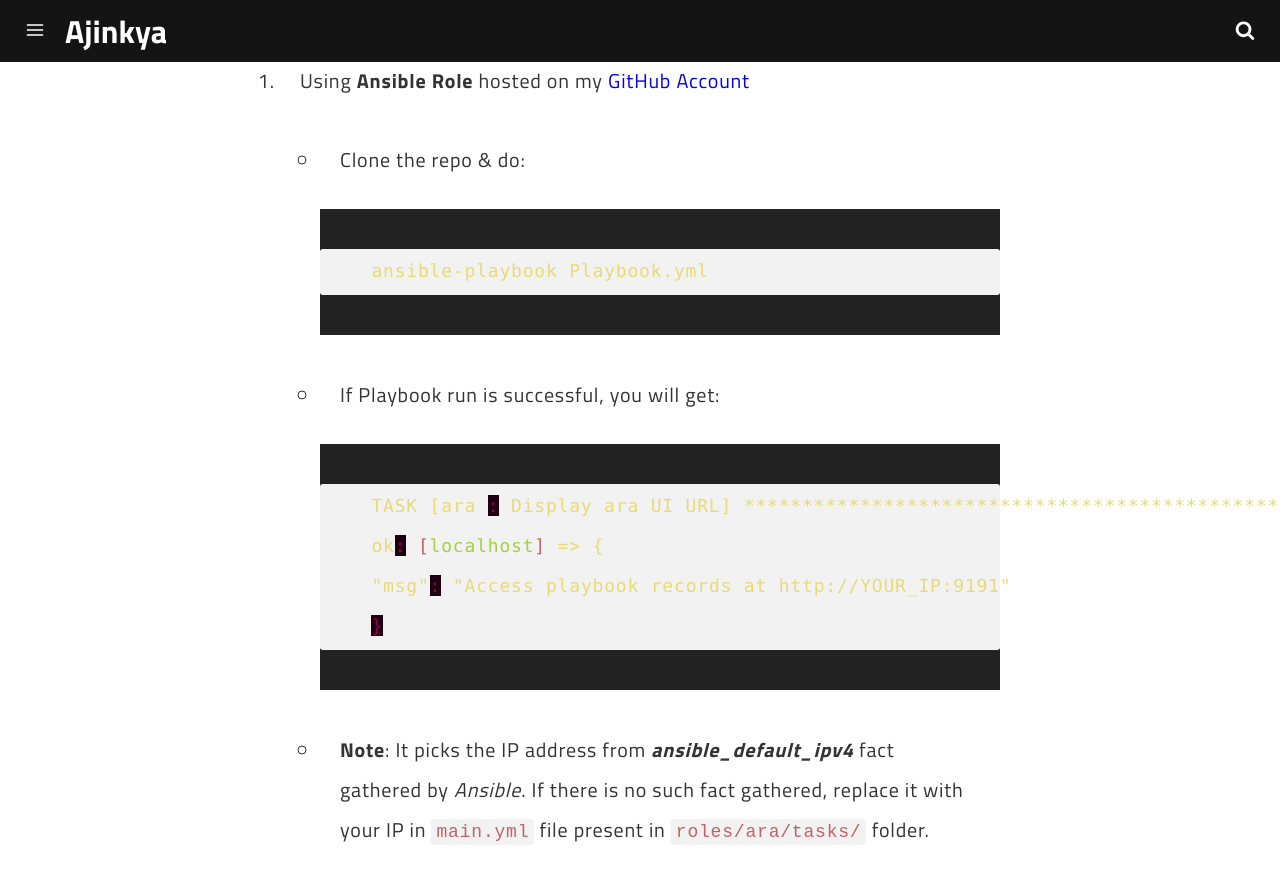
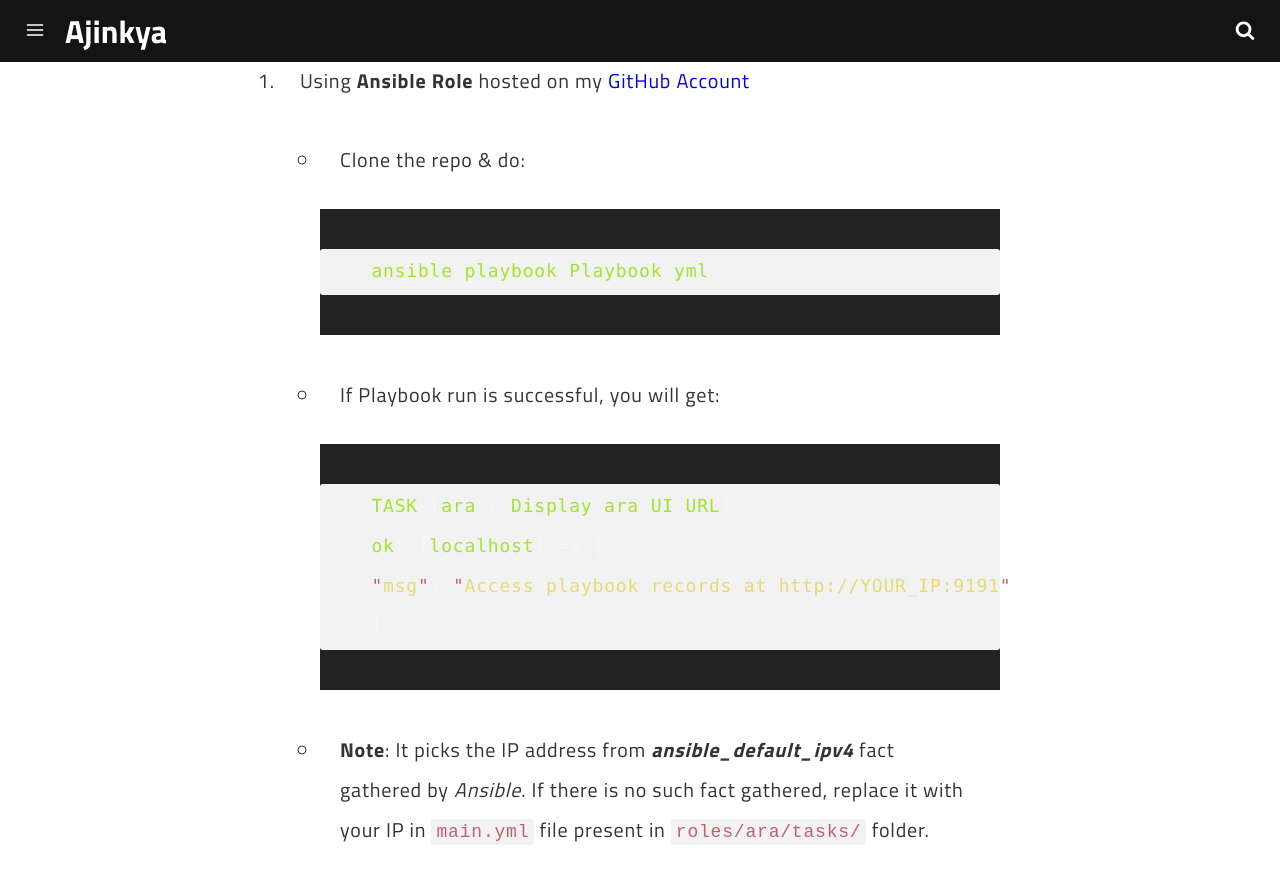
Before and after one commit to ajinkya-devops/techwisdombyajinkya, a Jekyll site: the page built from _posts/2017-09-14-Ansible Run Analysis.md, in a window 1280 px wide and 900 px high, scrolled down 4540 px. Shown: the top 884 px of the window. Built offline with Jekyll 4.4.1, drawn with Linux system fonts in a browser that asks for light colours; comment, search, counter and statistics services are not loaded.

````diff
--- a/_posts/2017-09-14-Ansible Run Analysis.md
+++ b/_posts/2017-09-14-Ansible Run Analysis.md
@@ -55,13 +55,13 @@
 
     * Clone the repo & do:
 
-        ```yaml
+        ```js
           ansible-playbook Playbook.yml
         ```
     * If Playbook run is successful, you will get:
 
-        ```yaml
-          TASK [ara : Display ara UI URL] *******************************************************
+        ```js
+          TASK [ara : Display ara UI URL]
           ok: [localhost] => {
           "msg": "Access playbook records at http://YOUR_IP:9191"
           }
````
